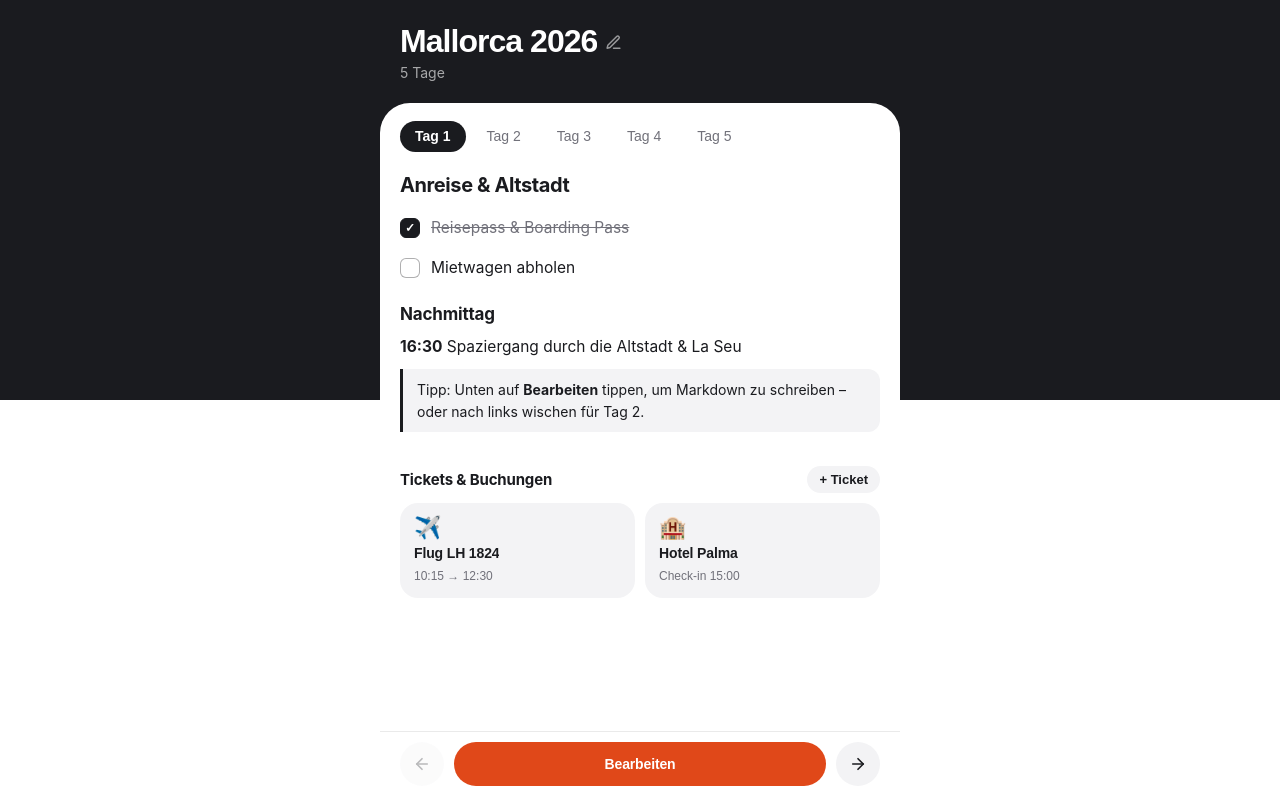
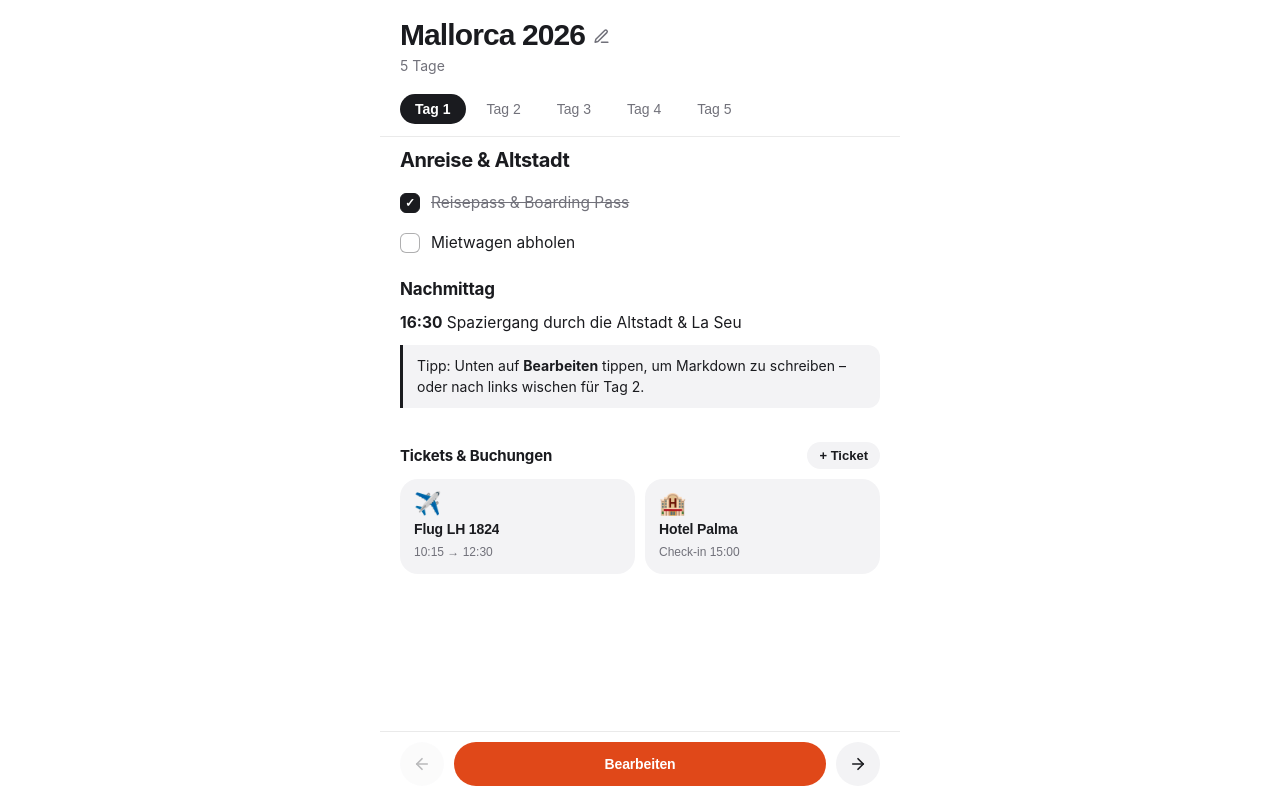
Before and after one commit to armin-mal/reiseplaner, a plain HTML site: page index.html in a window 1280 px wide. Drawn offline with Linux system fonts and the light colour scheme.

Commit message:
Simplify UI to clean uniform white design

```diff
--- a/style.css
+++ b/style.css
@@ -27,7 +27,7 @@ body {
   height: 100%;
   overflow: hidden;
   overscroll-behavior: none;
-  background: linear-gradient(to bottom, var(--charcoal) 50%, var(--white) 50%);
+  background: var(--white);
   color: var(--text);
   font-family: -apple-system, BlinkMacSystemFont, "SF Pro Text", "Segoe UI", Roboto, Helvetica, Arial, sans-serif;
   -webkit-font-smoothing: antialiased;
@@ -40,20 +40,20 @@ body {
   height: 100dvh;
   max-width: 520px;
   margin: 0 auto;
-  background: var(--charcoal);
+  background: var(--white);
   overflow: hidden;
 }
 
-/* Editorial Charcoal Header */
+/* Uniform Clean White Header */
 .app-header {
   flex-shrink: 0;
-  padding: calc(var(--safe-top) + 24px) 20px 22px;
-  background: var(--charcoal);
-  color: var(--white);
+  padding: calc(var(--safe-top) + 18px) 20px 10px;
+  background: var(--white);
+  color: var(--text);
 }
 
 .app-header.has-topbar {
-  padding-top: calc(var(--safe-top) + 12px);
+  padding-top: calc(var(--safe-top) + 10px);
 }
 
 .header-top {
@@ -61,7 +61,7 @@ body {
   align-items: center;
   justify-content: space-between;
   min-height: 36px;
-  margin-bottom: 10px;
+  margin-bottom: 6px;
 }
 
 .header-icon-btn {
@@ -73,7 +73,7 @@ body {
   margin-left: -8px;
   border: none;
   background: transparent;
-  color: var(--white);
+  color: var(--text);
   cursor: pointer;
   border-radius: 50%;
 }
@@ -84,7 +84,7 @@ body {
 }
 
 .header-icon-btn:active {
-  background: rgba(255, 255, 255, 0.1);
+  background: var(--soft-gray);
 }
 
 .header-titles {
@@ -99,31 +99,31 @@ body {
   padding: 0;
   border: none;
   background: transparent;
-  color: var(--white);
+  color: var(--text);
   cursor: pointer;
   text-align: left;
 }
 
 .trip-title-btn:active {
-  opacity: 0.8;
+  opacity: 0.7;
 }
 
 .title-edit-icon {
   display: inline-flex;
   align-items: center;
   justify-content: center;
-  color: rgba(255, 255, 255, 0.55);
+  color: var(--text-muted);
   flex-shrink: 0;
   margin-top: 2px;
 }
 
 .trip-title {
   margin: 0;
-  font-size: 32px;
+  font-size: 30px;
   font-weight: 700;
   letter-spacing: -0.03em;
-  line-height: 1.12;
-  color: var(--white);
+  line-height: 1.15;
+  color: var(--text);
   overflow: hidden;
   text-overflow: ellipsis;
   white-space: nowrap;
@@ -133,28 +133,28 @@ body {
   margin: 4px 0 0;
   font-size: 14px;
   font-weight: 400;
-  color: rgba(255, 255, 255, 0.62);
+  color: var(--text-muted);
 }
 
-/* Curved White Content Sheet */
+/* Unified White Content Area */
 .content-sheet {
   flex: 1;
   min-height: 0;
   display: flex;
   flex-direction: column;
   background: var(--white);
-  border-radius: 30px 30px 0 0;
   overflow: hidden;
 }
 
-/* Day Pills (Top of White Sheet) */
+/* Day Pills */
 .day-pills {
   flex-shrink: 0;
   display: flex;
   align-items: center;
   gap: 6px;
   overflow-x: auto;
-  padding: 18px 20px 10px;
+  padding: 10px 20px 12px;
+  border-bottom: 1px solid var(--border);
   scrollbar-width: none;
   -webkit-overflow-scrolling: touch;
 }
```
Also changed, not shown: index.html (+2 -2 lines).
